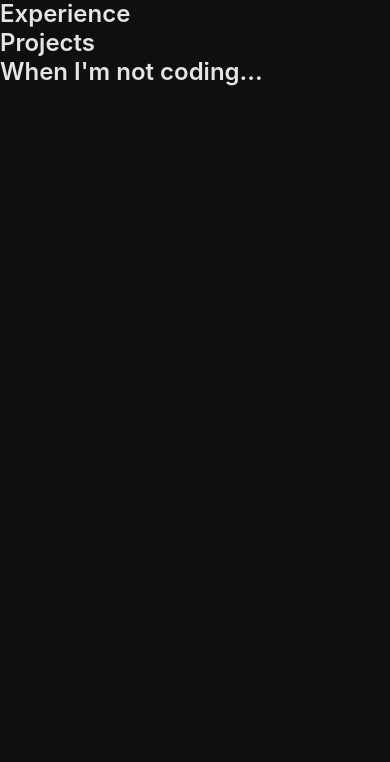
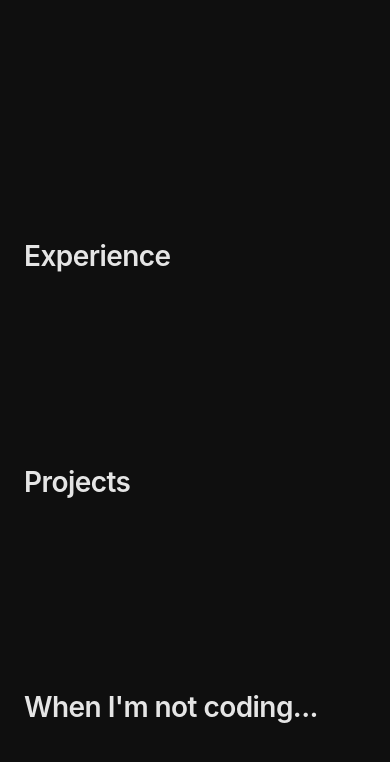
Before and after one commit to ptemark/PersonalWebsite, a website built with webpack: page index.html in a window 390 px wide. Built offline with nearby package versions, Linux system fonts and the light colour scheme.

Commit message:
style(layout): add layout utility classes to css/style.css
- Add .container: 860px max-width, centered with auto margins, horizontal padding from CSS custom property
- Add .section: 80px block padding using --spacing-section-vertical token
- Add .section__heading: section heading typography (1.75rem, weight 600, tight letter-spacing)
- Add 768px breakpoint to override --spacing-page-horizontal from 24px to 48px
- box-sizing: border-box and 200ms ease transition already in place from Task 6

Co-Authored-By: Claude <noreply@anthropic.com>

```diff
--- a/css/style.css
+++ b/css/style.css
@@ -161,6 +161,34 @@ textarea {
 }
 
 /* ==========================================================================
+   Layout Utilities
+   ========================================================================== */
+
+.container {
+  max-width: var(--spacing-container-max);
+  margin-inline: auto;
+  padding-inline: var(--spacing-page-horizontal);
+}
+
+.section {
+  padding-block: var(--spacing-section-vertical);
+}
+
+.section__heading {
+  font-size: var(--font-size-heading-section);
+  font-weight: var(--font-weight-heading-section);
+  letter-spacing: var(--letter-spacing-heading);
+  color: var(--color-text);
+  margin-bottom: 2rem;
+}
+
+@media (min-width: 768px) {
+  :root {
+    --spacing-page-horizontal: 48px;
+  }
+}
+
+/* ==========================================================================
    Helper Classes
    ========================================================================== */
 
```
Also changed, not shown: spec/TASKS.md (+2 -1 lines).
